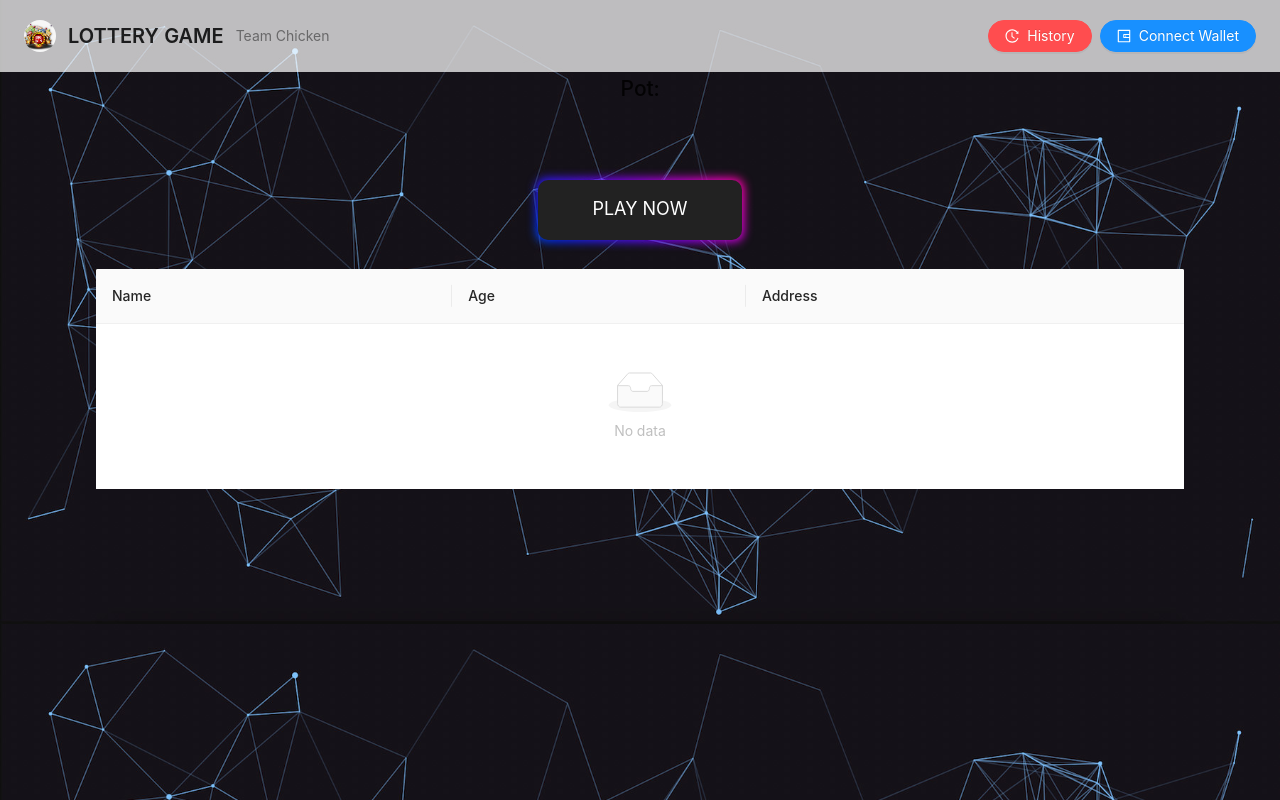
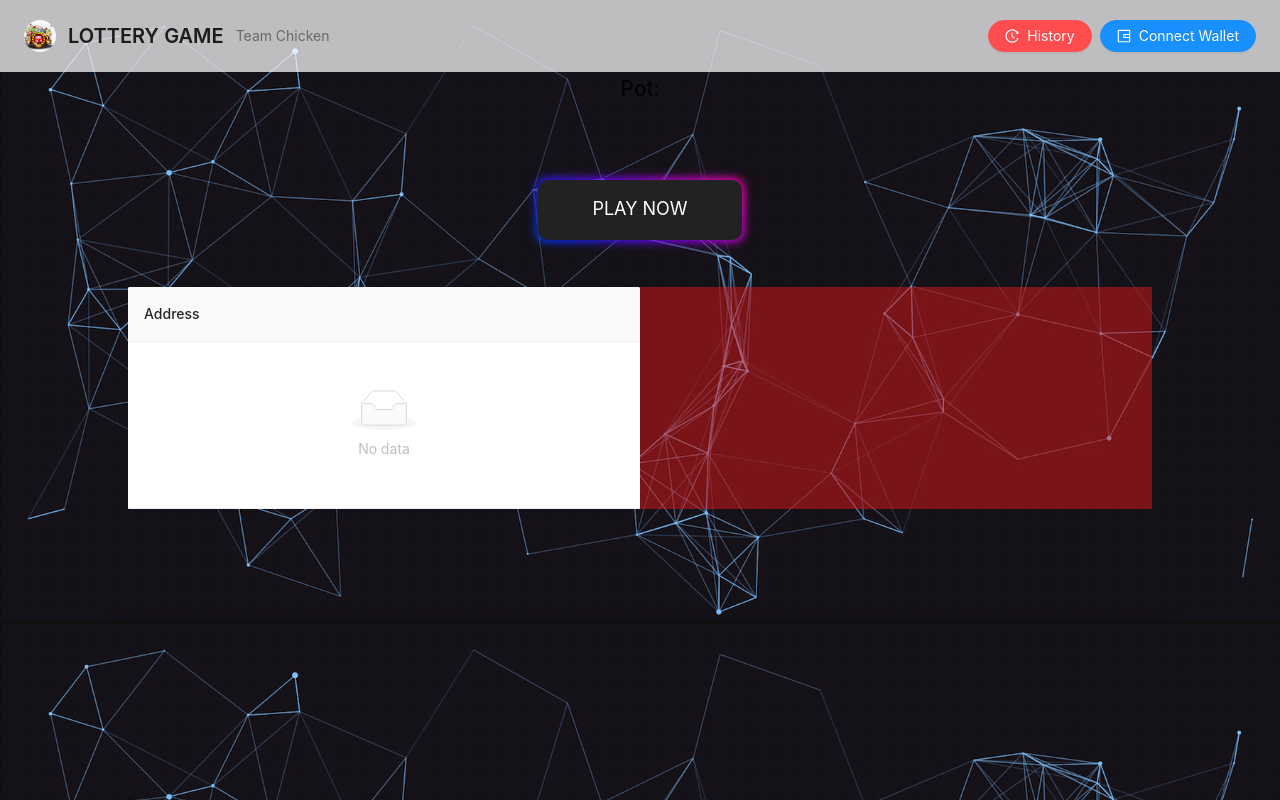
Before and after one commit to TuongDuyTran/lottery-game-dapp, a Next.js app: page / in a window 1280 px wide. Built offline with nearby package versions, Linux system fonts and the light colour scheme.

Commit message:
update UI

```diff
--- a/pages/admin.js
+++ b/pages/admin.js
@@ -1,15 +1,13 @@
 import styles from "../styles/Home.module.css";
 import "antd/dist/antd.css";
-import { Button, PageHeader, Image, Col, Row, Card, message } from "antd";
-import { HomeOutlined, GiftOutlined, SelectOutlined } from "@ant-design/icons";
-import { useRouter } from "next/router";
+import { Button, Image, Col, Row, Card, message } from "antd";
+import { GiftOutlined, SelectOutlined } from "@ant-design/icons";
 import { Footer } from "antd/lib/layout/layout";
 import DataContext from "../context/dataContext";
 import { useState, useContext, useEffect } from "react";
 import LayoutHeader from "../components/header";
 
 export default function Admin() {
-  const router = useRouter();
   const [data, set_Data] = useContext(DataContext);
   const [lotteryContract, set_LotteryContract] = useState();
   const [address, setAddress] = useState();
--- a/pages/index.js
+++ b/pages/index.js
@@ -27,16 +27,6 @@ export default function Home() {
   const [successMsg, set_successMsg] = useState();
 
   const columns = [
-    {
-      title: "Name",
-      dataIndex: "name",
-      key: "name",
-    },
-    {
-      title: "Age",
-      dataIndex: "age",
-      key: "age",
-    },
     {
       title: "Address",
       dataIndex: "address",
@@ -105,8 +95,6 @@ export default function Home() {
         players.map((player, index) => {
           return {
             key: index + 1,
-            name: `https://etherscan.io/address/${player}`,
-            age: 20,
             address: player,
           };
         })
@@ -161,12 +149,12 @@ export default function Home() {
           PLAY NOW
         </Button> */}
 
-        <button className={styles.buttonPlayNow} onClick={handleEnterLottery}>PLAY NOW</button>
-
+        <button className={styles.buttonPlayNow} onClick={handleEnterLottery}>
+          PLAY NOW
+        </button>
         <div className={styles.contentTable}>
-          <div className={styles.tableScroll}>
-            <Table dataSource={dataSource} columns={columns} />
-          </div>
+          <Table dataSource={dataSource} columns={columns} className={styles.flexOne} />
+          <div className={styles.boxPot}></div>
         </div>
       </div>
     </div>
--- a/styles/Home.module.css
+++ b/styles/Home.module.css
@@ -163,10 +163,22 @@
 }
 
 .contentTable {
+  display: flex;
+  justify-content: center;
   position: absolute;
-  margin-top: 12%;
-  width: 85%;
+  top: 25%;
+  width: 80%;
 }
+
+.flexOne {
+  flex: 1
+}
+
+.boxPot {
+  background: rgb(221, 25, 25, 0.5);
+  flex: 1;
+}
+
 .messageAdmin {
   justify-content: center;
   display: flex;
```
Also changed, not shown: pages/history.js (+2 -41 lines).
